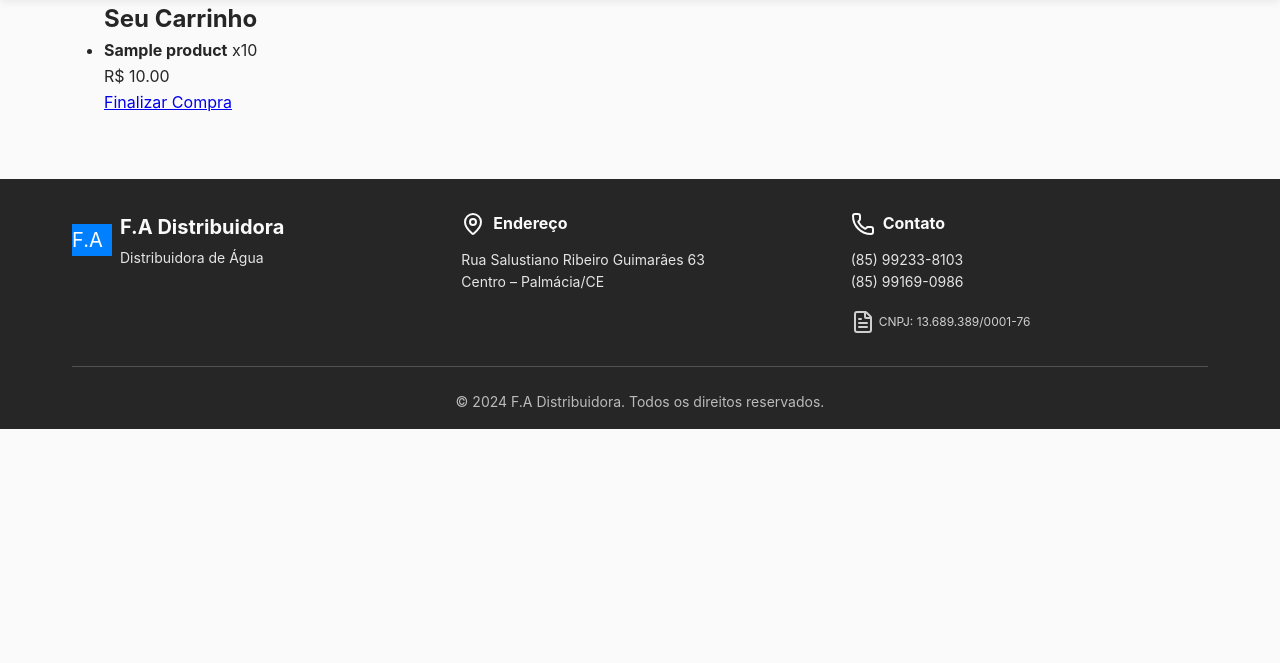
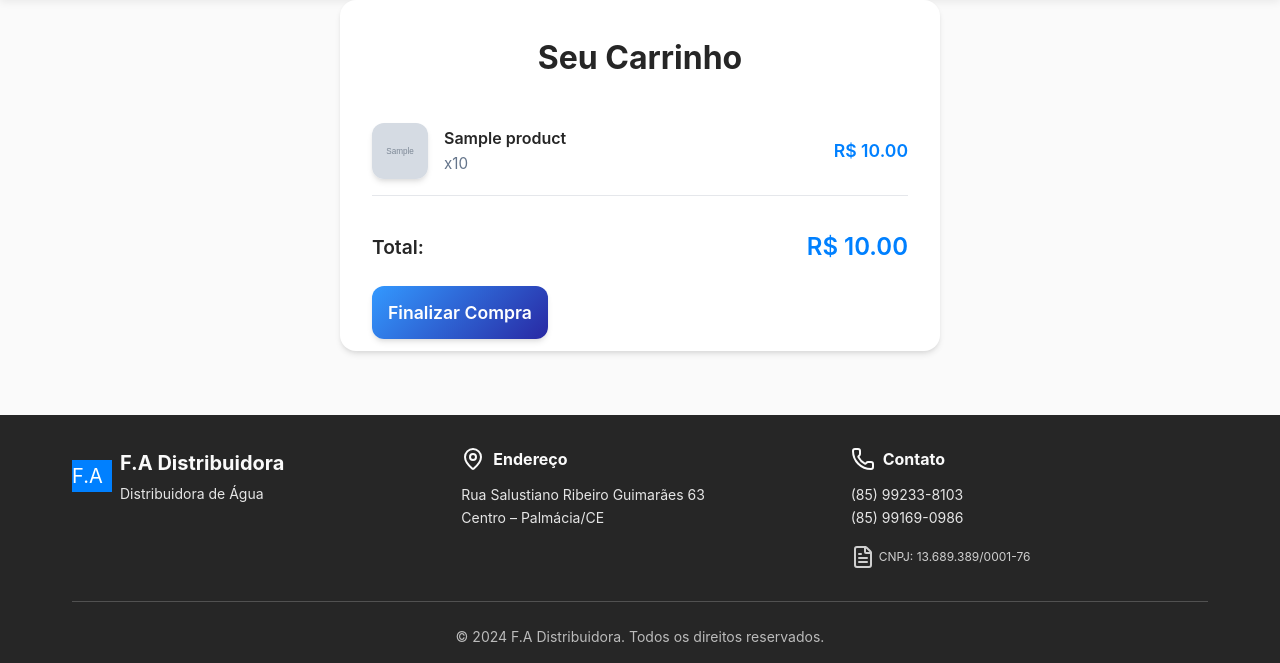
Before and after one commit to Kauanrodrigues01/delivery-agua, a Django app: template cart/templates/cart/cart_detail.html in a window 1280 px wide. Shown: the part 80-743 px from the top of the page. Run offline with Django 5.2, Linux system fonts and the light colour scheme; tables that the repository leaves empty hold one stand-in row (values such as "Sample post"); the template is opened without the code that fills it: values that come from a table or form of the project are taken from there, most other values are stand-ins (such as "Sample title", 1, 10 or a date in 2020); grey boxes marked "Sample" are stand-in pictures.

Commit message:
refactor(cart): move inline styles to external CSS and clean up cart page
- Remove all inline styles from cart_detail.html and replace with semantic CSS classes.
- Create static/cart/styles.css with all cart page styles for better maintainability and consistency.
- Update cart_detail.html to import and use the new external stylesheet.
- Mantém o visual do carrinho alinhado ao restante

```diff
--- a/cart/templates/cart/cart_detail.html
+++ b/cart/templates/cart/cart_detail.html
@@ -1,25 +1,40 @@
 {% extends 'base.html' %}
 {% block title %}Carrinho{% endblock %}
 {% block content %}
+{% load static %}
+{% block head %}
+<link rel="stylesheet" href="{% static 'cart/styles.css' %}">
+{% endblock %}
 <main class="main-content">
     <div class="container">
         <section class="cart-section">
             <h2>Seu Carrinho</h2>
             {% if cart_items %}
-            <ul class="list-group mb-4">
+            <ul class="cart-list">
                 {% for item in cart_items %}
-                <li class="list-group-item d-flex justify-content-between align-items-center">
-                    <div>
-                        <strong>{{ item.product.name }}</strong>
-                        <span class="text-muted">x{{ item.quantity }}</span>
+                <li class="cart-item">
+                    <div class="cart-item-main">
+                        {% if item.product.image %}
+                        <img src="{{ item.product.image.url }}" alt="{{ item.product.name }}" class="cart-item-img">
+                        {% else %}
+                        <div class="cart-item-placeholder">?</div>
+                        {% endif %}
+                        <div>
+                            <div class="cart-item-name">{{ item.product.name }}</div>
+                            <div class="cart-item-qty">x{{ item.quantity }}</div>
+                        </div>
                     </div>
-                    <span>R$ {{ item.product.price|floatformat:2 }}</span>
+                    <div class="cart-item-price">R$ {{ item.product.price|floatformat:2 }}</div>
                 </li>
                 {% endfor %}
             </ul>
-            <a href="{% url 'checkout' %}" class="btn btn-success">Finalizar Compra</a>
+            <div class="cart-total-row">
+                <span class="cart-total-label">Total:</span>
+                <span class="cart-total-value">R$ {{ cart_total|floatformat:2 }}</span>
+            </div>
+            <a href="{% url 'checkout' %}" class="btn btn-success checkout-button">Finalizar Compra</a>
             {% else %}
-            <p>Seu carrinho está vazio.</p>
+            <div class="cart-empty">Seu carrinho está vazio.</div>
             {% endif %}
         </section>
     </div>
--- a/cart/views.py
+++ b/cart/views.py
@@ -34,7 +34,10 @@ class CartDetailView(TemplateView):
 	def get_context_data(self, **kwargs):
 		context = super().get_context_data(**kwargs)
 		cart = get_cart(self.request)
+		cart_items = cart.items.select_related('product').all()
+		total = sum(item.product.price * item.quantity for item in cart_items)
 		context['cart'] = cart
-		context['cart_items'] = cart.items.select_related('product').all()
+		context['cart_items'] = cart_items
 		context['cart_count'] = cart.items.count()
+		context['cart_total'] = total
 		return context
--- /dev/null
+++ b/static/cart/styles.css
@@ -0,0 +1,114 @@
+/* Cart Page Styles */
+.cart-section {
+    max-width: 600px;
+    margin: 0 auto;
+    background: var(--card);
+    border-radius: var(--radius-lg);
+    box-shadow: var(--shadow-card);
+    padding: 2rem 2rem 1.5rem 2rem;
+}
+
+.cart-section h2 {
+    font-size: 2rem;
+    font-weight: 700;
+    color: var(--foreground);
+    margin-bottom: 1.5rem;
+    text-align: center;
+}
+
+.cart-list {
+    list-style: none;
+    padding: 0;
+    margin-bottom: 2rem;
+}
+
+.cart-item {
+    display: flex;
+    align-items: center;
+    justify-content: space-between;
+    border-bottom: 1px solid var(--border);
+    padding: 1rem 0;
+    gap: 1rem;
+}
+
+.cart-item-main {
+    display: flex;
+    align-items: center;
+    gap: 1rem;
+}
+
+.cart-item-img {
+    width: 56px;
+    height: 56px;
+    object-fit: cover;
+    border-radius: var(--radius);
+    box-shadow: var(--shadow-card);
+}
+
+.cart-item-placeholder {
+    width: 56px;
+    height: 56px;
+    background: var(--muted);
+    border-radius: var(--radius);
+    display: flex;
+    align-items: center;
+    justify-content: center;
+    color: var(--muted-foreground);
+    font-size: 1.5rem;
+}
+
+.cart-item-name {
+    font-weight: 600;
+    color: var(--card-foreground);
+}
+
+.cart-item-qty {
+    color: var(--muted-foreground);
+    font-size: 0.95rem;
+}
+
+.cart-item-price {
+    font-weight: 600;
+    color: var(--primary);
+    font-size: 1.1rem;
+}
+
+.cart-total-row {
+    display: flex;
+    align-items: center;
+    justify-content: space-between;
+    font-size: 1.2rem;
+    font-weight: 600;
+    margin-bottom: 2rem;
+}
+
+.cart-total-label {
+    color: var(--foreground);
+}
+
+.cart-total-value {
+    color: var(--primary);
+    font-size: 1.5rem;
+}
+
+.checkout-button {
+    width: 100%;
+    background: var(--gradient-primary);
+    color: var(--primary-foreground);
+    border: none;
+    padding: 1rem;
+    border-radius: var(--radius);
+    font-size: 1.1rem;
+    font-weight: 600;
+    box-shadow: var(--shadow-card);
+    transition: var(--transition);
+    text-align: center;
+    text-decoration: none;
+}
+
+.cart-empty {
+    text-align: center;
+    color: var(--muted-foreground);
+    font-size: 1.1rem;
+    padding: 2rem 0;
+}
```
